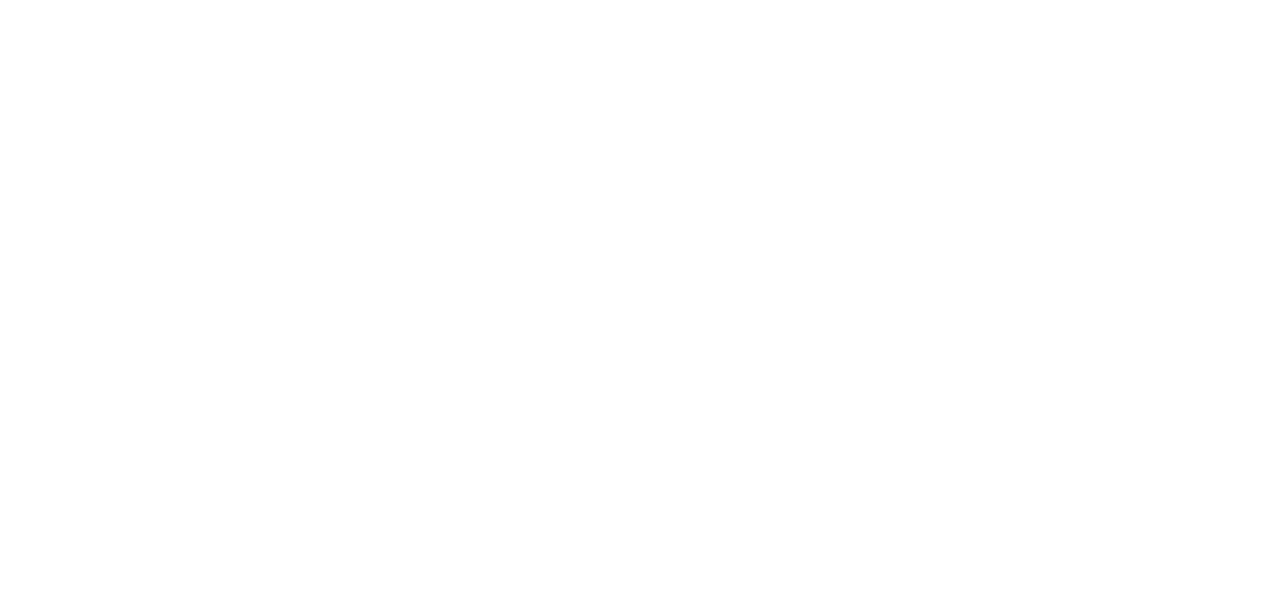
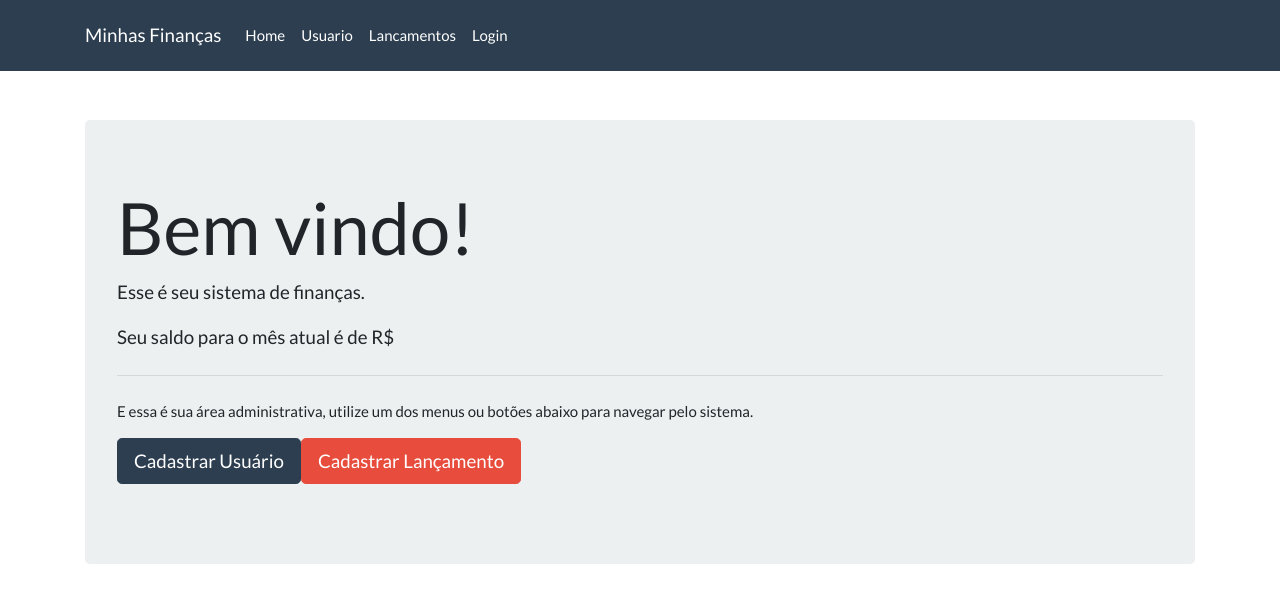
Before and after one commit to srpr0grammer/my-finances, a React (Create React App) app in the folder front-end/: page /#/home in a window 1280 px wide. Shown: the top 602 px of the page. Built offline with nearby package versions, Linux system fonts and the light colour scheme.

Commit message:
Rotas finalizadas: Login, cadastroUsuario e Home

```diff
--- a/front-end/src/Components/navbar.js
+++ b/front-end/src/Components/navbar.js
@@ -1,15 +1,40 @@
 import React from "react";
+import NavBarItem from "./navbarItem";
 
-class NavBar extends React.Component {
+function NavBar() {
+  return (
+    <div>
+      <div
+        className="navbar navbar-expand-lg fixed-top navbar-dark bg-primary"
+      >
+        <div className="container">
+          <a href="https://bootswatch.com/" className="navbar-brand">
+            Minhas Finanças
+          </a>
+          <button
+            className="navbar-toggler"
+            type="button"
+            data-toggle="collapse"
+            data-target="#navbarResponsive"
+            aria-controls="navbarResponsive"
+            aria-expanded="false"
+            aria-label="Toggle navigation"
+          >
+            <span className="navbar-toggler-icon"></span>
+          </button>
 
-    render() {
-        return (
-            <div>
-
-            </div>
-        )
-    }
-
+          <div className="collapse navbar-collapse" id="navbarResponsive">
+            <ul className="navbar-nav">
+                <NavBarItem label="Home" href="#/home"/>
+                <NavBarItem label="Usuario" href="#/cadastro-usuarios"/>
+                <NavBarItem label="Lancamentos" href="#/cadastro-#/"/>
+                <NavBarItem label="Login" href="#/login"/>
+            </ul>
+          </div>
+        </div>
+      </div>
+    </div>
+  );
 }
 
-export default NavBar
+export default NavBar;
--- /dev/null
+++ b/front-end/src/Components/navbarItem.js
@@ -0,0 +1,12 @@
+import React from "react";
+
+function NavBarItem(props) {
+  return (
+
+    <li className="nav-item">
+      <a className="nav-link" href={props.href}>{props.label}</a>
+    </li>
+  );
+}
+
+export default NavBarItem;
--- a/front-end/src/Main/App.js
+++ b/front-end/src/Main/App.js
@@ -3,10 +3,12 @@
 import 'bootswatch/dist/flatly/bootstrap.css'
 import '../custom.css'
 import Rotas from './routes';
+import NavBar from '../Components/navbar';
 
 function App() {
   return (
     <>
+      <NavBar />
       <Rotas />
     </>
   );
--- a/front-end/src/Main/routes.js
+++ b/front-end/src/Main/routes.js
@@ -3,13 +3,15 @@
 import { Route, Switch, HashRouter } from 'react-router-dom'
 import Login from './../Views/login';
 import CadastroUsuario from './../Views/cadastroUsuario';
+import Home from './../Views/home';
 
 function Rotas() {
     return (
         <HashRouter>
             <Switch>
+                <Route path="/home" component={Home} />
                 <Route path="/login" component={Login} />
-                <Route path="/cadastro-usuario" component={CadastroUsuario} />
+                <Route path="/cadastro-usuarios" component={CadastroUsuario} />
 
             </Switch>
         </HashRouter>
--- a/front-end/src/Views/cadastroUsuario.js
+++ b/front-end/src/Views/cadastroUsuario.js
@@ -1,6 +1,7 @@
 import React from "react";
 import Card from "./../Components/card";
 import FormGroup from "./../Components/form-group";
+import { withRouter } from 'react-router-dom';
 
 class CadastroUsuario extends React.Component {
 
@@ -18,6 +19,11 @@
         console.log('Email: ', this.state.email);
         console.log('Senha: ', this.state.senha);
         console.log('Digite sua senha novamente: ', this.state.senhaRepeticao);
+    }
+
+    //funcao para acessar a tela de login ao clicar em cancelar
+    telaCancelar = () => {
+      this.props.history.push('/login')
     }
 
   render() {
@@ -69,7 +75,7 @@
               </FormGroup>
 
               <button onClick={this.cadastrar} type="button" className="btn btn-success">Salvar</button>
-              <button type="button" class="btn btn-danger">Voltar</button>
+              <button onClick={this.telaCancelar} type="button" class="btn btn-danger">Voltar</button>
 
             </div>
           </div>
@@ -79,4 +85,4 @@
   }
 }
 
-export default CadastroUsuario;
+export default withRouter( CadastroUsuario );
--- /dev/null
+++ b/front-end/src/Views/home.js
@@ -0,0 +1,40 @@
+import { React } from "react";
+
+function Home() {
+
+
+
+  return (
+
+    <div className="container">
+    <div className="jumbotron">
+      <h1 className="display-3">Bem vindo!</h1>
+      <p className="lead">Esse é seu sistema de finanças.</p>
+      <p className="lead">Seu saldo para o mês atual é de R$ </p>
+      <hr className="my-4" />
+      <p>
+        E essa é sua área administrativa, utilize um dos menus ou botões abaixo
+        para navegar pelo sistema.
+      </p>
+      <p className="lead">
+        <a
+          className="btn btn-primary btn-lg"
+          href="#/cadastro-usuarios"
+          role="button"
+        >
+          <i className="fa fa-users"></i> Cadastrar Usuário
+        </a>
+        <a
+          className="btn btn-danger btn-lg"
+          href="#/"
+          role="button"
+        >
+          <i className="fa fa-users"></i> Cadastrar Lançamento
+        </a>
+      </p>
+    </div>
+    </div>
+  );
+}
+
+export default  Home;
--- a/front-end/src/Views/login.js
+++ b/front-end/src/Views/login.js
@@ -1,6 +1,7 @@
 import React from 'react';
 import Card from './../Components/card';
 import FormGroup from './../Components/form-group';
+import { withRouter } from 'react-router-dom'
 
 class Login extends React.Component {
 
@@ -13,6 +14,11 @@
     entrar = () => {
         console.log('Email: ', this.state.email);
         console.log('Senha: ', this.state.senha);
+    }
+
+    //funcao para acesssar a tela CADASTRO DE USUARIO quando clicar em CADASTRAR
+    telaCadastroUsuario = () =>{
+        this.props.history.push('/cadastro-usuarios')
     }
 
     render(){
@@ -45,7 +51,8 @@
                                             </FormGroup>
 
                                             <button onClick={ this.entrar} className="btn btn-success">Entrar</button>
-                                            <button className="btn btn-danger">Cadastrar</button>
+                                            <button onClick= { this.telaCadastroUsuario } className="btn btn-danger">Cadastrar</button>
+
 
                                         </fieldset>
                                     </div>
@@ -60,4 +67,4 @@
     }
 }
 
-export default Login
+export default withRouter ( Login )
```
Also changed, not shown: front-end/src/Views/cadastroLancamento.js (added, +11 -0 lines).
